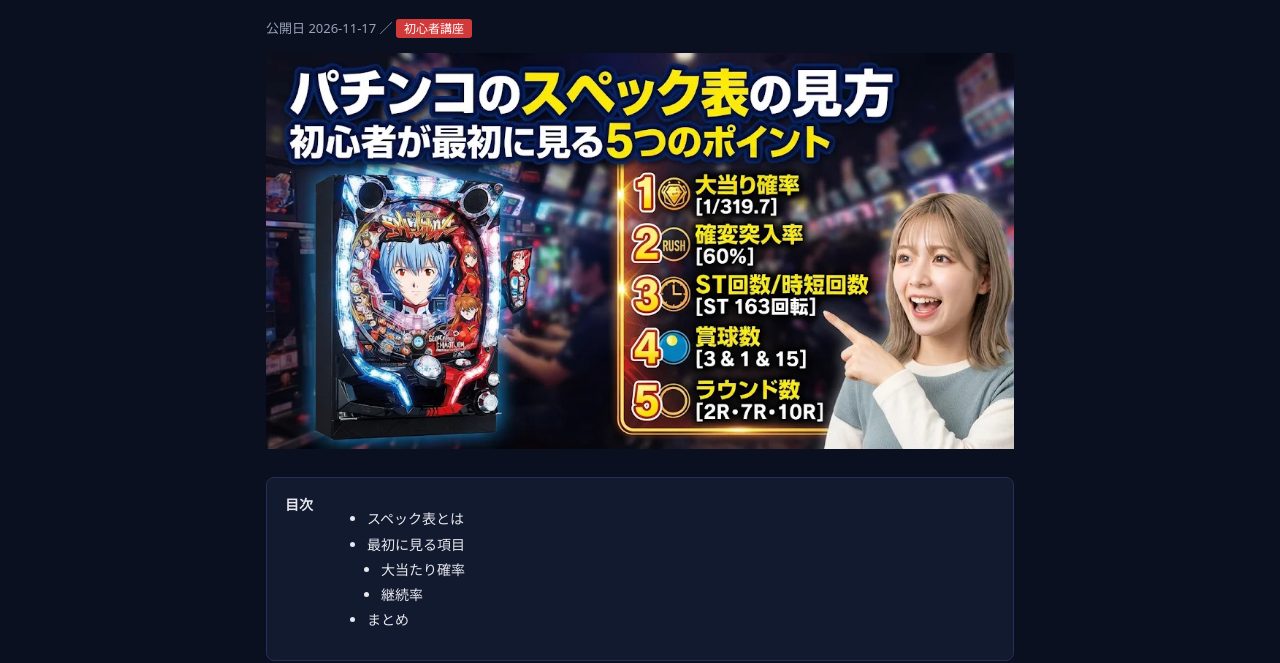
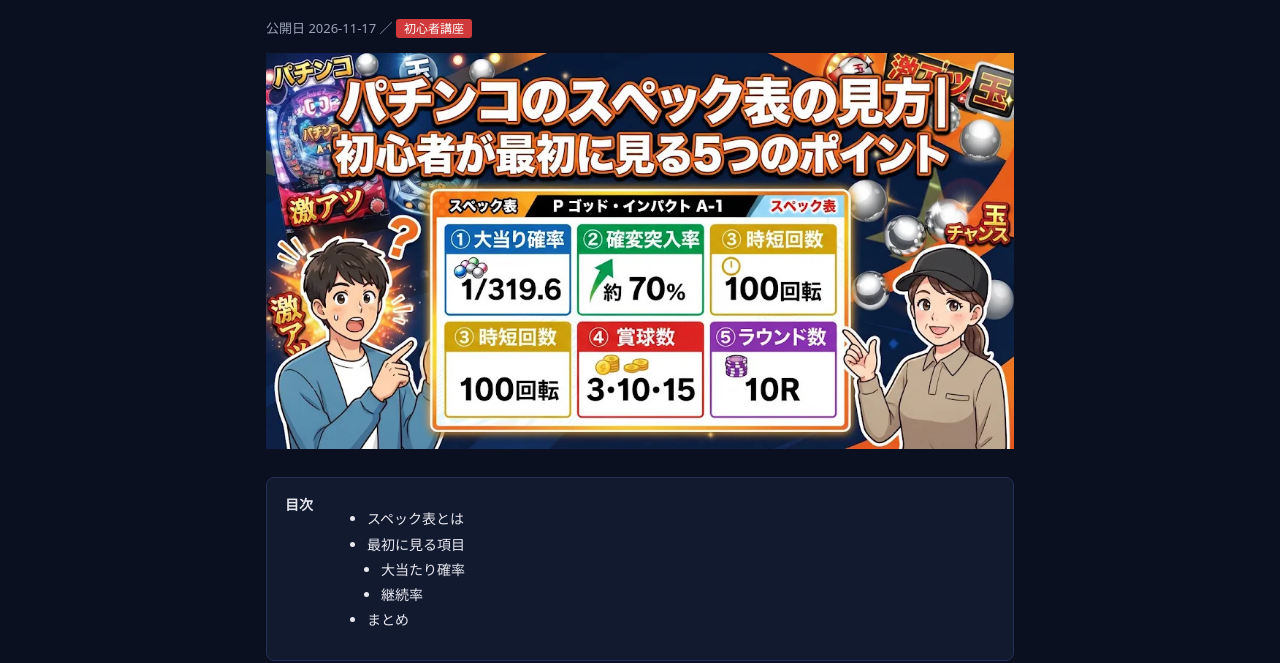
Before and after one commit to haruo860/pachi-data, an Astro site: page /articles/spec-reading in a window 1280 px wide. Shown: the part 164-827 px from the top of the page. Built offline with nearby package versions, Linux system fonts and the light colour scheme; Astro itself is replaced by a stand-in of ours.

Commit message:
replace thumbnail

```diff
--- a/src/content/articles/spec-reading.md
+++ b/src/content/articles/spec-reading.md
@@ -4,7 +4,7 @@ description: "パチンコのスペック表で最初に確認したい項目を
 mainKeyword: "パチンコ スペック 見方"
 category: beginner
 pubDate: 2026-11-17
-image: /images/69deb8a9-321e-49e6-905a-3a9c0e619ca9.jpg
+image: /images/8b509628-470b-41dd-8666-db518a49cbe7.jpg
 related: [probability-319, border-line]
 ---
 
```
Also changed, not shown: public/images/8b509628-470b-41dd-8666-db518a49cbe7.jpg (added).
